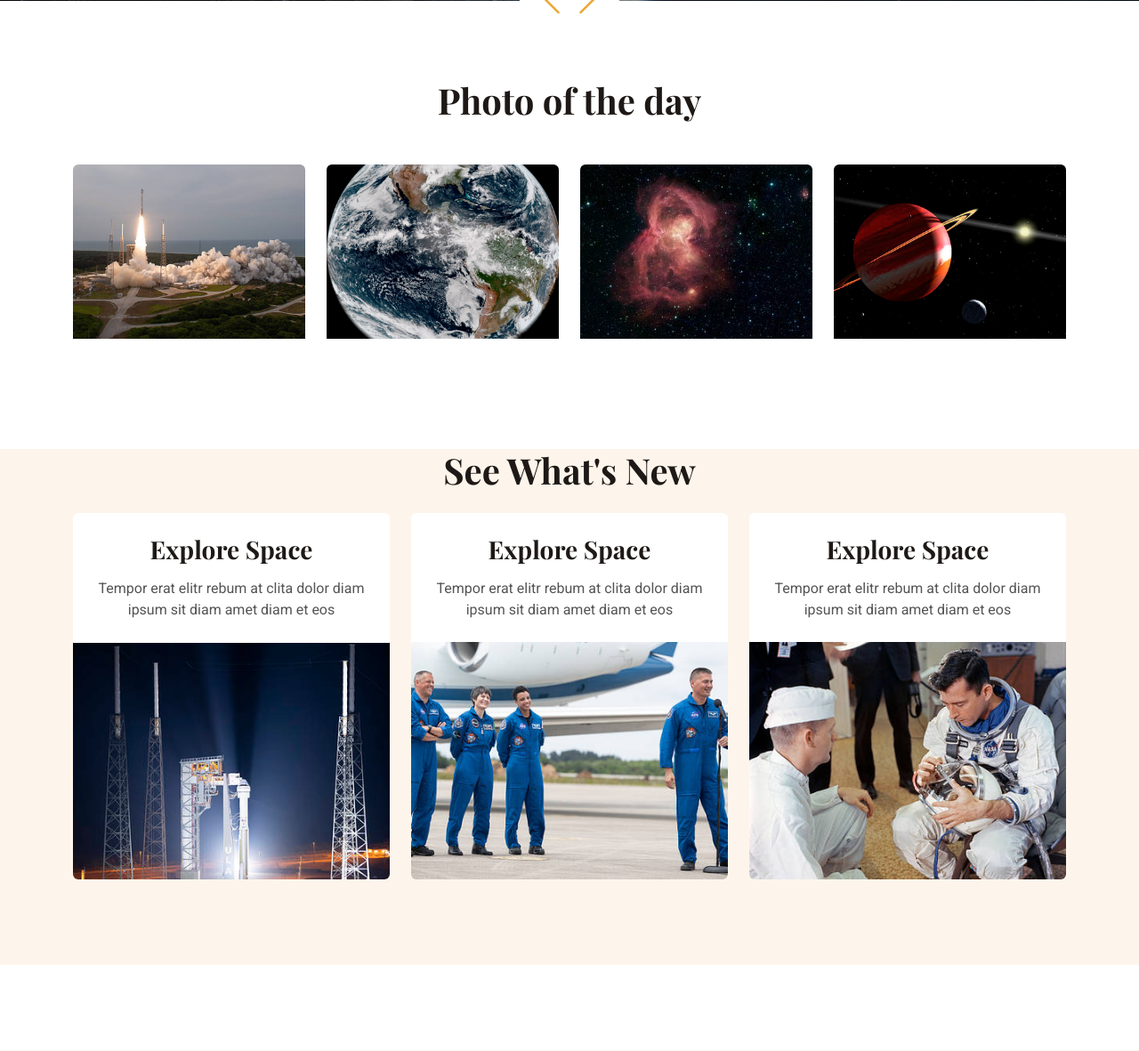
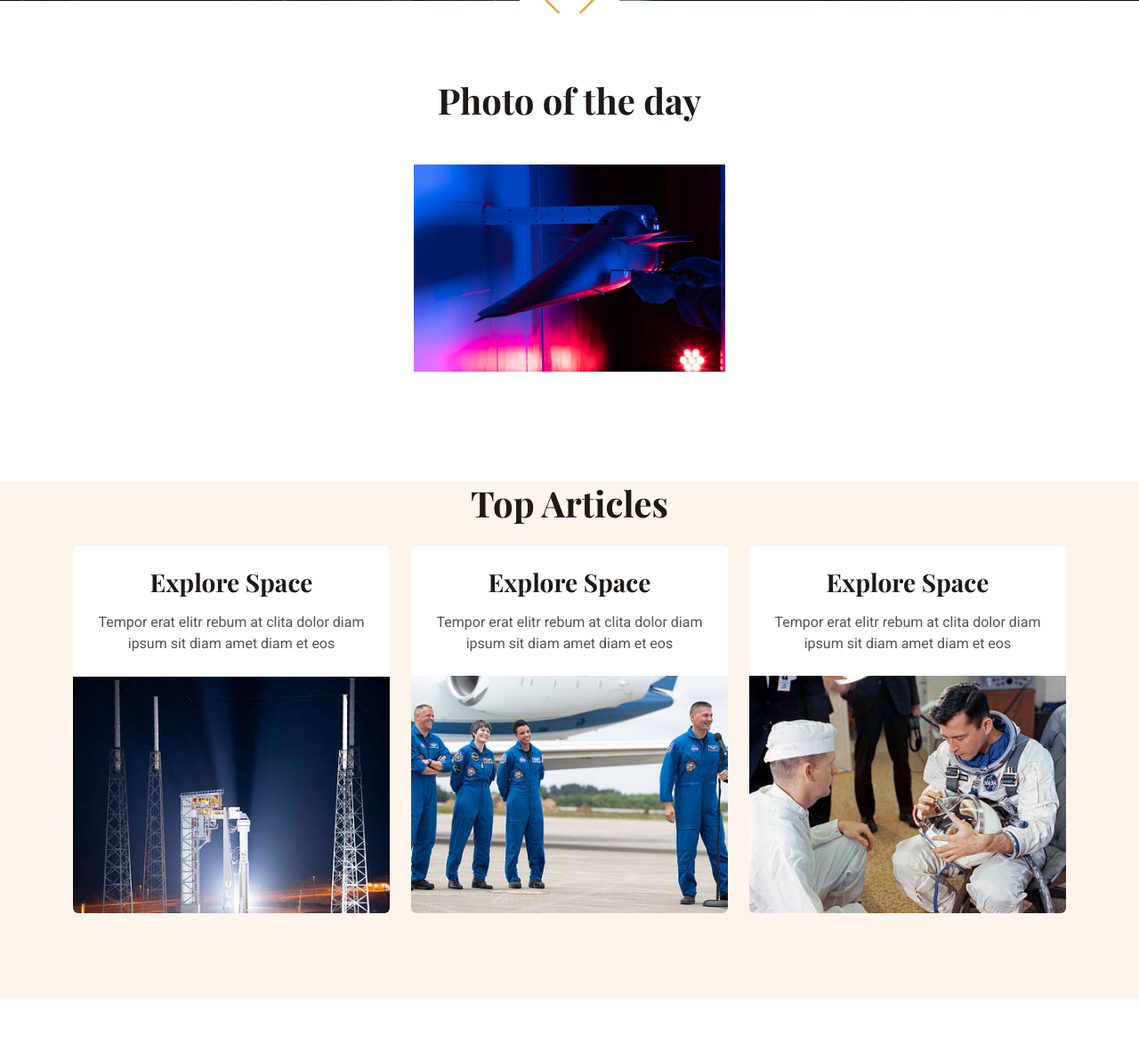
Before and after one commit to ellayang0618/heap-g09, a Flask app: page / in a window 1280 px wide. Shown: the part 799-1981 px from the top of the page at 89% size. Run offline with Flask 2, Linux system fonts and the light colour scheme; some libraries are stand-ins or nearby versions.

Commit message:
Minor edits

```diff
--- a/public/static/js/photo.js
+++ b/public/static/js/photo.js
@@ -1,31 +1,4 @@
-
-function loadGalleryPage(){
-    console.log("gallery page is loaded")
-    sendApiRequest()
+async function call(){
+    let request = '';
+    fetch ("./secrets.json")
 }
-
-//An asynchronous function to fetch data from the API.
-async function sendApiRequest(){
-    API_KEY = 'R5tVXdeOHcZbmXMTPknErP3hUNKdyfTxeQV1ZueN'
-    let response = await fetch(`https://api.nasa.gov/planetary/apod?api_key=${API_KEY}`);
-    console.log(response)
-    let data = await response.json()
-    console.log(data)
-
-    useApiData(data)
-
-}
-
-
-function useApiData(data){
-    document.getElementById('title1').innerHTML = `<h1>${data.title}</h1>`;
-    document.getElementById('content1').innerText = data.explanation;
-    if (data.media_type == 'image'){
-
-        document.getElementById('source').innerHTML = `<img class="img-fluid" width="350" height="250" src="${data.url}" alt="">`;
-    }else{
-        document.getElementById('source').innerHTML = `<iframe width="500" height="350" src = "${data.url}"></iframe>`
-    }
-
-    document.getElementById('date1').innerText = data.date;
-}
--- a/public/templates/home.html
+++ b/public/templates/home.html
@@ -38,6 +38,9 @@
     <script src="https://apis.google.com/js/api:client.js"></script>
     <script src="https://apis.google.com/js/platform.js?onload=renderButton" async defer></script>
     <script src="../static/js/signin.js"></script>
+
+         <!-- gallery js file -->
+         <script src="../static/js/photo.js"></script>
 
 </head>
 
@@ -128,57 +131,47 @@
                 <h1 class="display-6 mb-4">Photo of the day</h1>
             </div>
             <div class="row g-4">
-                <div class="col-lg-3 col-md-6 wow fadeInUp" data-wow-delay="0.1s">
+                <!-- <div class="col-lg-3 col-md-6 wow fadeInUp" data-wow-delay="0.1s"> -->
                     <div class="team-item text-center rounded overflow-hidden">
-                        <img class="img-fluid" src="../static/img/day-1.jpeg" alt="">
+                        <img class="img-fluid" src="../static/img/photo-1.jpg" alt="" width="350" height="350">
                         <div class="team-text">
-                            <div class="team-social">
-                                <h5>Star Name</h5>
-                            </div>
+
                         </div>
                     </div>
-                </div>
-                <div class="col-lg-3 col-md-6 wow fadeInUp" data-wow-delay="0.3s">
+                <!-- </div> -->
+                <!-- <div class="col-lg-3 col-md-6 wow fadeInUp" data-wow-delay="0.3s">
                     <div class="team-item text-center rounded overflow-hidden">
-                        <img class="img-fluid" src="../static/img/day-2.png" alt="">
+                        <img class="img-fluid" src="../static/img/photo-3.jpg" alt="">
                         <div class="team-text">
-                            <div class="team-social">
-                                <h5>Star Name</h5>
-                            </div>
                         </div>
                     </div>
                 </div>
                 <div class="col-lg-3 col-md-6 wow fadeInUp" data-wow-delay="0.1s">
                     <div class="team-item text-center rounded overflow-hidden">
-                        <img class="img-fluid" src="../static/img/day-3.jpeg" alt="">
+                        <img class="img-fluid" src="../static/img/photo-3.jpg" alt="" width="150"; height="100";>
                         <div class="team-text">
-                            <div class="team-social">
-                                <h5>Star Name</h5>
-                            </div>
                         </div>
                     </div>
                 </div>
                 <div class="col-lg-3 col-md-6 wow fadeInUp" data-wow-delay="0.1s">
                     <div class="team-item text-center rounded overflow-hidden">
-                        <img class="img-fluid" src="../static/img/day-4.jpeg" alt="">
+                        <img class="img-fluid" src="../static/img/photo-4.jpeg" alt="">
                         <div class="team-text">
-                            <div class="team-social">
-                                <h5>Star Name</h5>
-                            </div>
                         </div>
                     </div>
-                </div>
+                </div> -->
             </div>
         </div>
     </div>
     <!-- star End -->
+
 
     <!-- article Start -->
     <div class="container-xxl bg-light py-6 pt-0">
         <div class="container">
 
             <div class="text-center mx-auto my-4 wow fadeInUp" data-wow-delay="0.1s" style="max-width: 500px;">
-                <h1 class="display-6">See What's New</h1>
+                <h1 class="display-6">Top Articles</h1>
             </div>
             <div class="row g-4">
                 <div class="col-lg-4 col-md-6 wow fadeInUp" data-wow-delay="0.1s">
@@ -354,6 +347,7 @@
 
 
     </script>
+
 </body>
 
 </html>
```
Also changed, not shown: public/static/js/gallery.js (added, +31 -0 lines), public/templates/gallery.html (+4 -7 lines), public/static/image/stars.png (deleted), public/static/img/photo-1.jpg (added), public/static/img/photo-3.jpg (added), public/static/img/photo-4.jpeg (added), public/static/img/testimonial-1.jpg (deleted), public/static/img/testimonial-2.jpg (deleted), public/static/img/testimonial-3.jpg (deleted), public/static/img/testimonial-4.jpg (deleted).
